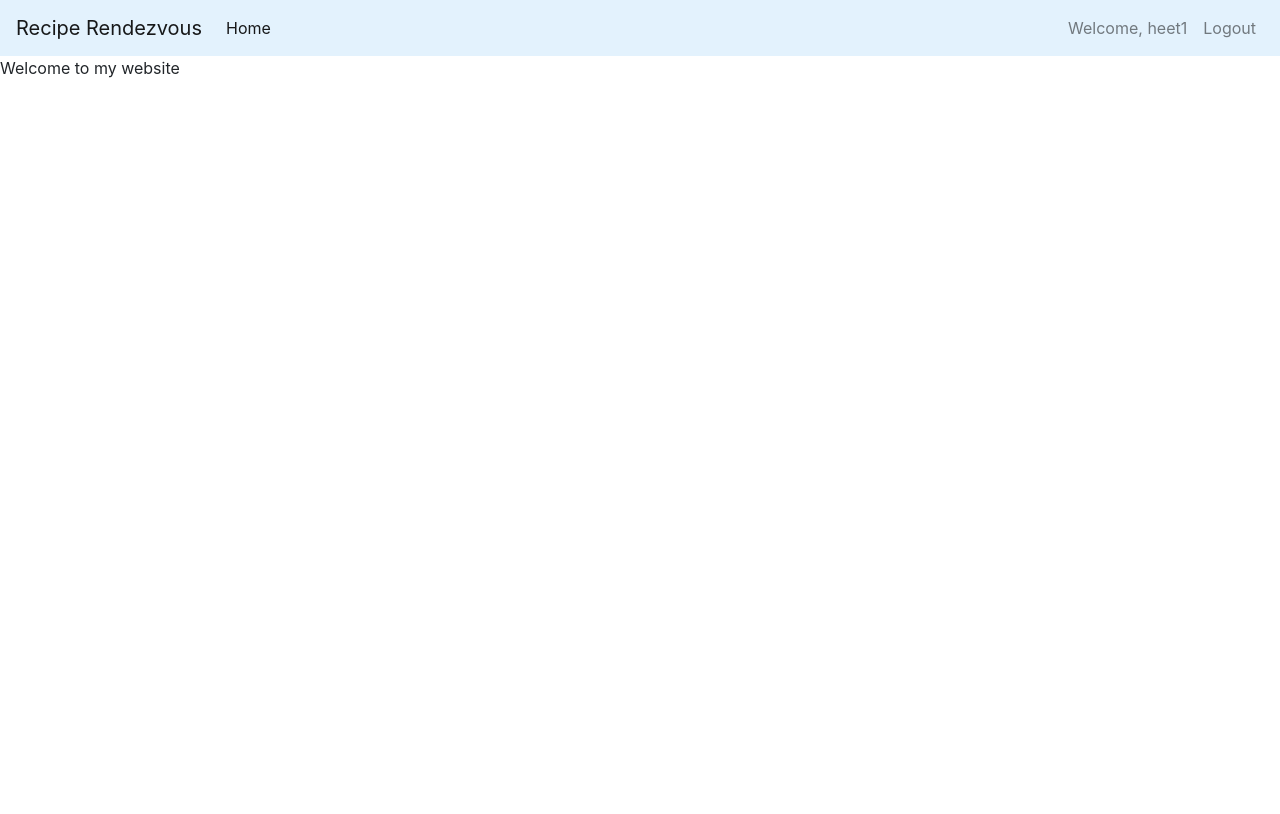
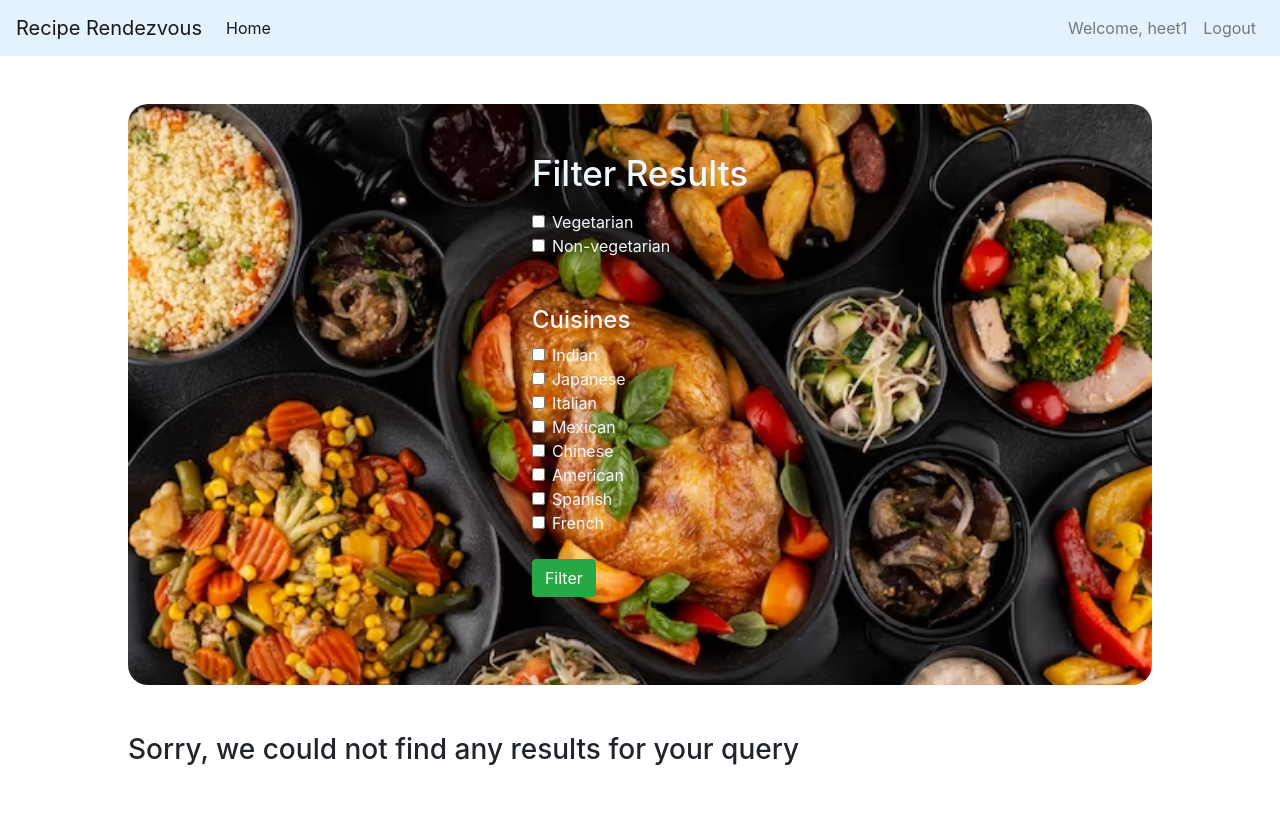
Before and after one commit to HeetProgrammer/Recipe-Rendezvous, a Flask app: page / in a window 1280 px wide. Before the commit the page ends 78 px from the top, so only its background shows below. Run offline with Flask 3, Linux system fonts and the light colour scheme; a user stored in the database is signed in; data that the repository does not hold is empty; some libraries are stand-ins or nearby versions.

Commit message:
Finished Project

```diff
--- a/directory/__init__.py
+++ b/directory/__init__.py
@@ -14,6 +14,10 @@ bcrypt = Bcrypt(app)
 login_manager = LoginManager(app)
 login_manager.login_view = 'login_page'
 login_manager.login_message_category = 'info'
+with open('directory/api_key.txt') as f:
+    api_key = f.read()
+
+
 
 
 
--- /dev/null
+++ b/directory/api_key.txt
@@ -0,0 +1 @@
+41c2f8ab2111424583f16604c80809f8
--- a/directory/routes.py
+++ b/directory/routes.py
@@ -1,13 +1,42 @@
-from directory import app, db
+from directory import app, db, api_key
 from flask import render_template, redirect, url_for, flash, request
 from directory.models import User
 from directory.forms import RegisterForm, LoginForm
 from flask_login import login_user, logout_user, login_required, current_user
+import requests
+
+headers = {
+    "x-api-key": api_key,
+}
+random_recipes_url = "https://api.spoonacular.com/recipes/random"
+
+
 
 @app.route("/")
-@app.route("/home")
-def home_page():
-    return render_template("index.html")
+@app.route("/home<tags>")
+def home_page(tags=None):
+    results = []
+
+    if current_user.is_authenticated:
+        if not tags:
+
+            params = {
+                "number": 10,
+            }
+            response = requests.get(random_recipes_url, headers=headers, params=params)
+            results = response.json()
+            print(results)
+        else:
+            params = {
+            "number": 10,
+            "tags": tags
+            }
+            response = requests.get(random_recipes_url, headers=headers, params=params)
+            results = response.json()
+            print(results)
+
+
+    return render_template("index.html", results=results)
 
 
 @app.route('/register', methods=["GET", "POST"])
@@ -38,10 +67,40 @@ def login_page():
                 login_user(attempted_user)
                 flash(f"Success! You are logged in as {attempted_user.username} ", category="success")
                 return redirect(url_for('home_page'))
+
+    for error in form.errors:
+        if error:
+            flash(error, category='danger')
     return render_template('login.html', form=form)
 
+@login_required
 @app.route('/logout')
 def logout_page():
     logout_user()
     flash("You have been logged out!", category="info")
     return redirect(url_for('home_page'))
+
+@login_required
+@app.route("/filter", methods=["GET", "POST"])
+def filter_results():
+    if request.method == "POST":
+        options = ['vegetarian', 'non-vegetarian', 'indian', 'japanese', 'american', 'italian', 'mexican', 'spanish', 'french', 'chinese']
+        checked_options = []
+        print(request.form)
+        for option in options:
+            if option in request.form:
+                checked_options.append(option)
+
+        tags = ','.join(checked_options)
+        print(checked_options)
+        print(tags)
+        return redirect(f'/home{tags}')
+
+
+@login_required
+@app.route("/recipe_info/<int:id>")
+def recipe_info(id):
+    recipe_info_url = f"https://api.spoonacular.com/recipes/{id}/information"
+    response = requests.get(recipe_info_url, headers=headers)
+    result = response.json()
+    return render_template("recipe_info.html", result=result)
--- a/directory/templates/base.html
+++ b/directory/templates/base.html
@@ -15,7 +15,6 @@
       integrity="sha384-TX8t27EcRE3e/ihU7zmQxVncDAy5uIKz4rEkgIXeMed4M0jlfIDPvg6uqKI2xXr2"
       crossorigin="anonymous"
     />
-
 
     <title>{% block title %} {% endblock %}</title>
   </head>
--- a/directory/templates/index.html
+++ b/directory/templates/index.html
@@ -4,6 +4,133 @@
 {% endblock %}
 {% block content %}
 
-Welcome to my website
+{% if not current_user.is_authenticated %}
+<div id="carouselExampleIndicators" class="carousel slide my-5 mx-auto" data-ride="carousel" style="height: fit-content; width: 90vw;" >
+  <ol class="carousel-indicators">
+    <li data-target="#carouselExampleIndicators" data-slide-to="0" class="active"></li>
+    <li data-target="#carouselExampleIndicators" data-slide-to="1"></li>
+    <li data-target="#carouselExampleIndicators" data-slide-to="2"></li>
+  </ol>
+  <div class="carousel-inner">
+    <div class="carousel-item active">
+      <img class="d-block w-100 carousel-img" src="https://img.taste.com.au/fkCE948V/taste/2016/11/classic-aussie-hamburger-91461-1.jpeg" alt="First slide">
+    </div>
+    <div class="carousel-item">
+      <img class="d-block w-100 carousel-img" src="https://images.inuth.com/2018/01/Nachos.jpg" alt="Second slide">
+    </div>
+    <div class="carousel-item">
+      <img class="d-block w-100 carousel-img" src="https://thecozycook.com/wp-content/uploads/2022/04/Lasagna-Recipe-f.jpg" alt="Third slide">
+    </div>
+  </div>
+  <a class="carousel-control-prev" href="#carouselExampleIndicators" role="button" data-slide="prev">
+    <span class="carousel-control-prev-icon" aria-hidden="true"></span>
+    <span class="sr-only">Previous</span>
+  </a>
+  <a class="carousel-control-next" href="#carouselExampleIndicators" role="button" data-slide="next">
+    <span class="carousel-control-next-icon" aria-hidden="true"></span>
+    <span class="sr-only">Next</span>
+  </a>
+</div>
+<div class="my-5" style="background-color: black; color: whitesmoke;font-size:50px; margin:5vw;border-radius: 20px;">
+<p class="mx-4 my-3"><b>Search over 15000 recipes . Filter by cuisine, nutrition and ingredients</b></p>
+<a href="{{ url_for('register_page')}}" class="btn btn-warning mx-4">Get Started</a>
+
+</div>
+
+
+{% else %}
+<div class="input-group my-5 mx-auto" style="background-color: rgb(0, 183, 255); width:80vw; border-radius:20px; background-image:url('static/images/food.jpg'); background-size:cover;background-repeat:no-repeat; ">
+  <div class="form-outline mx-auto my-5" style="color: aliceblue;">
+    <h3 style="font-size: 35px;">Filter Results</h3>
+    <form action="/filter" method="post" class="my-3" >
+      <div class="form-check">
+        <input class="form-check-input" type="checkbox" value="" id="veg" name="vegetarian">
+        <label class="form-check-label" for="veg">
+          Vegetarian
+        </label>
+        <br>
+        <input class="form-check-input" type="checkbox" value="" id="non-veg" name="non-vegetarian">
+        <label class="form-check-label" for="non-veg">
+          Non-vegetarian
+        </label>
+      </div>
+      <br><br>
+      <h4>Cuisines</h4>
+      <div class="form-check" id="cuisines">
+        <input class="form-check-input" type="checkbox" value="" id="indian" name="indian">
+        <label class="form-check-label" for="indian">
+          Indian
+        </label>
+        <br>
+        <input class="form-check-input" type="checkbox" value="" id="japanese" name="japanese">
+        <label class="form-check-label" for="japanese">
+          Japanese
+        </label>
+        <br>
+        <input class="form-check-input" type="checkbox" value="" id="italian" name="italian">
+        <label class="form-check-label" for="italian">
+          Italian
+        </label>
+        <br>
+        <input class="form-check-input" type="checkbox" value="" id="mexican" name="mexican">
+        <label class="form-check-label" for="mexican">
+          Mexican
+        </label>
+        <br>
+        <input class="form-check-input" type="checkbox" value="" id="chinese" name="chinese">
+        <label class="form-check-label" for="chinese">
+          Chinese
+        </label>
+        <br>
+        <input class="form-check-input" type="checkbox" value="" id="american" name="american">
+        <label class="form-check-label" for="american">
+          American
+        </label>
+        <br>
+        <input class="form-check-input" type="checkbox" value="" id="spanish" name="spanish">
+        <label class="form-check-label" for="spanish">
+          Spanish
+        </label>
+        <br>
+        <input class="form-check-input" type="checkbox" value="" id="french" name="french">
+        <label class="form-check-label" for="french">
+          French
+        </label>
+
+      </div>
+      <button type="submit" class="btn btn-success my-4">Filter</button>
+    </form>
+
+  </div>
+</div>
+<div class="search_results mx-auto my-5" style="width:80vw;">
+  {% if results %}
+  {% for result in results.recipes %}
+  <div class="card my-5" style="width: 80%;">
+    <img class="card-img-top" src="{{result.image}}" alt="Card image cap">
+    <div class="card-body">
+      <h5 class="card-title">{{result.title}} -
+        {% if result.vegetarian %}
+          Vegetarian
+        {% else %}
+          Non-Vegetarian
+        {% endif %}
+      </h5>
+      <p class="card-text">{{result.summary | safe}}</p>
+      <a href="/recipe_info/{{ result.id }}" class="btn btn-primary">Instructions</a>
+    </div>
+  </div>
+
+
+  {% endfor %}
+
+
+  {% endif %}
+  {% if not results.recipes %}
+  <h3>Sorry, we could not find any results for your query </h3>
+
+  {% endif %}
+</div>
+{% endif %}
 
 {% endblock %}
```
Also changed, not shown: directory/templates/recipe_info.html (added, +26 -0 lines), directory/static/images/food.jpg (added), directory/static/images/pizza.jpg (added).
